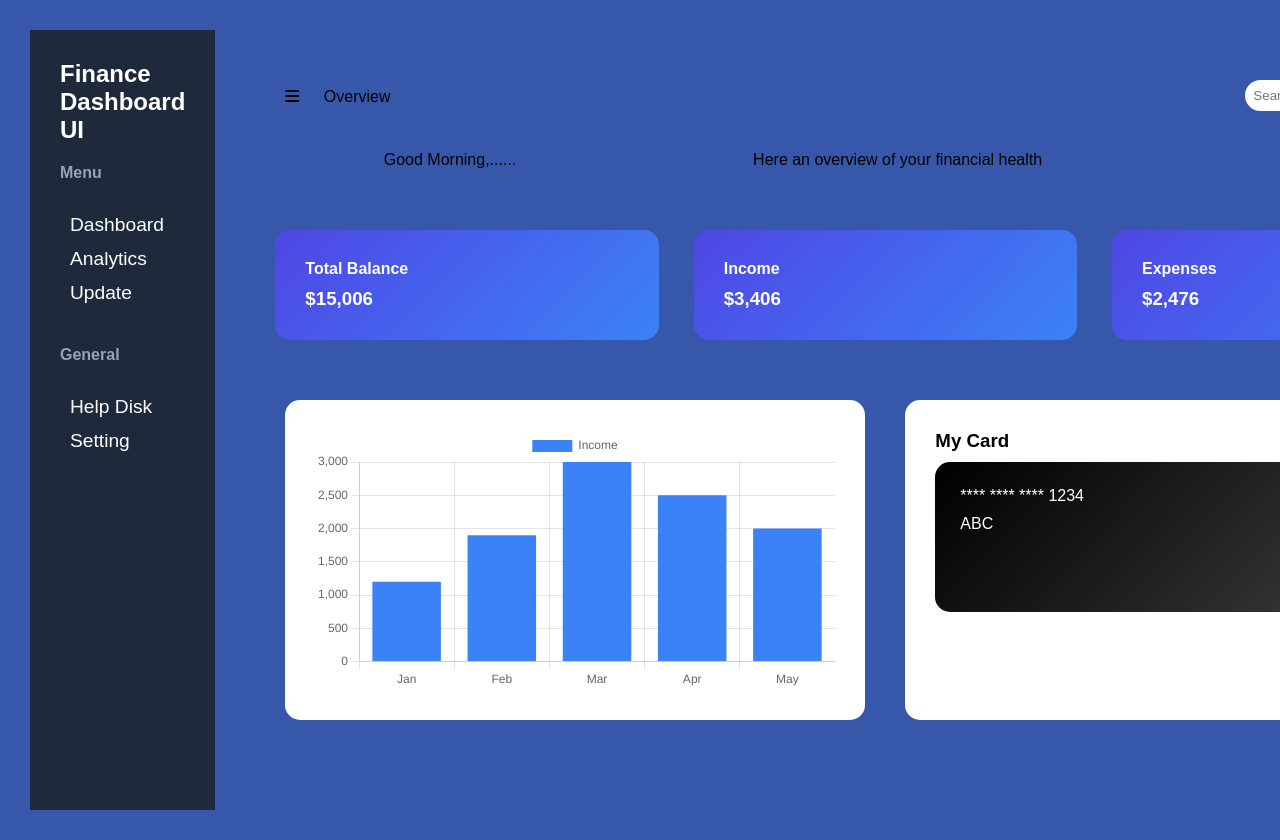
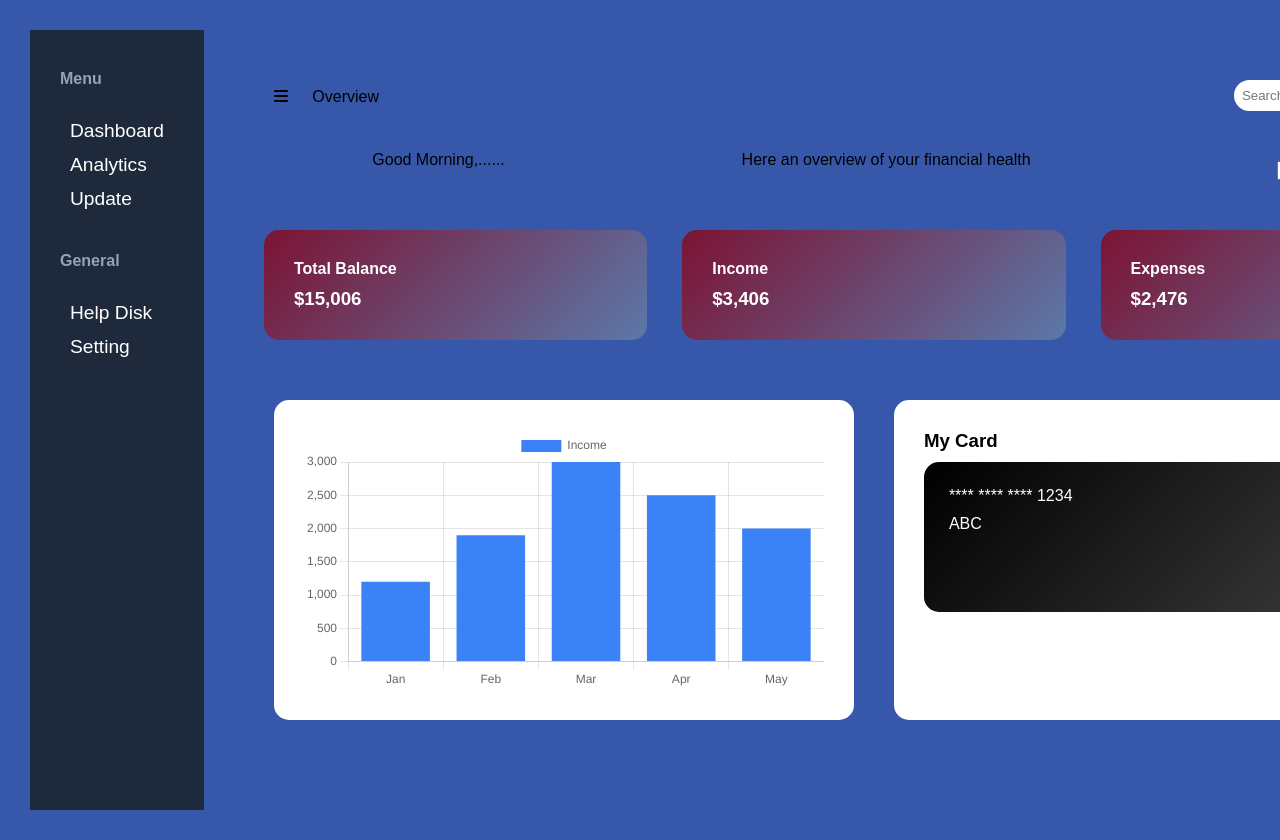
Before and after one commit to adityamishra1s/Finance-Dashboard-UI, a plain HTML site: page Dashboard/index.html in a window 1280 px wide. Shown: the top 840 px of the page. Drawn offline with nearby package versions, Linux system fonts and the light colour scheme.

Commit message:
change color

```diff
--- a/Dashboard/index.html
+++ b/Dashboard/index.html
@@ -12,7 +12,7 @@
     <section class="firstSec">
     <div class="sidebar">
 
-        <h2>Finance Dashboard UI</h2>
+        <h2></h2>
         <h4>Menu</h4>
            <ul class="ul">
             <li>Dashboard</li>
--- a/Dashboard/style.css
+++ b/Dashboard/style.css
@@ -98,7 +98,7 @@
     min-width:200px;
     padding:20px;
     border-radius:15px;
-    background:linear-gradient(135deg,#4f46e5,#3b82f6);
+    background:linear-gradient(135deg,#7c1333,#5b79a9);
     color:white;
     transition:0.3s;
 }
```
